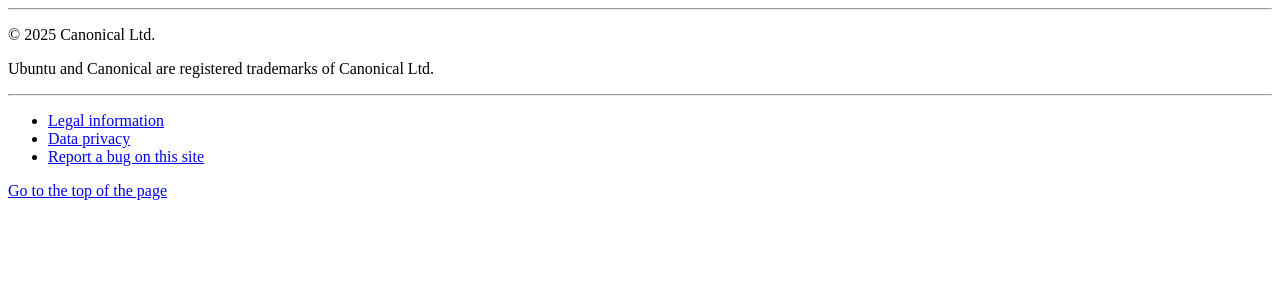
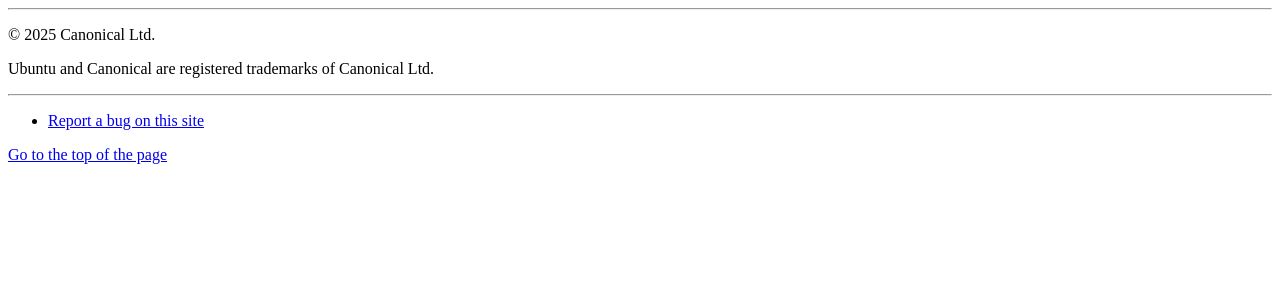
Before and after one commit to canonical/docs.ubuntu.com, a Django app: template templates/footer.html in a window 1280 px wide. Shown: the top 300 px of the page. Run offline with Django 3.2, Linux system fonts and the light colour scheme; the template is opened without the code that fills it, so the values that code supplies are empty.

Commit message:
fix: will remove extra links for now

```diff
--- a/templates/footer.html
+++ b/templates/footer.html
@@ -9,12 +9,12 @@
     <hr class="p-rule--muted" />
     <nav class="p-footer--secondary__nav">
       <ul class="p-inline-list--inline u-responsive-realign u-no-margin--left u-no-padding--left">
-        <li class="p-inline-list__item">
+        <!-- <li class="p-inline-list__item">
           <a accesskey="8" href="/legal">Legal information</a>
         </li>
         <li class="p-inline-list__item">
           <a accesskey="9" href="/legal/data-privacy">Data privacy</a>
-        </li>
+        </li> -->
         <li class="p-inline-list__item">
           <a href="https://github.com/canonical/docs.ubuntu.com/issues/new"
              id="report-a-bug">Report a bug on this site</a>
```
